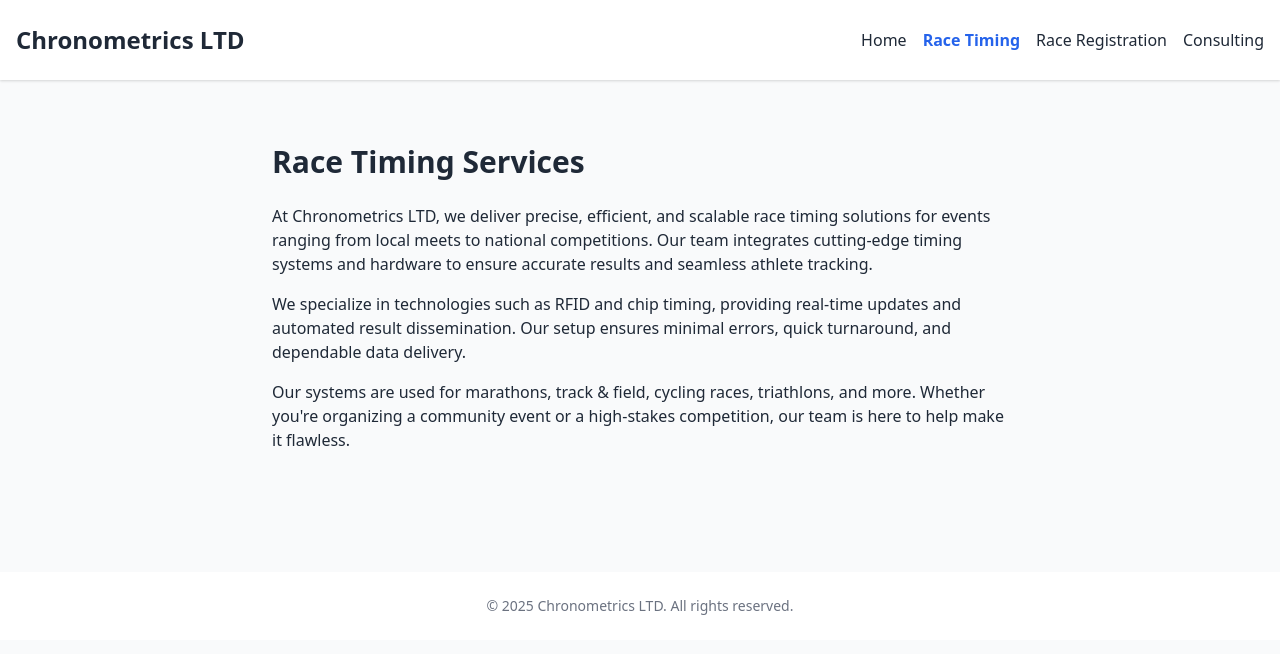
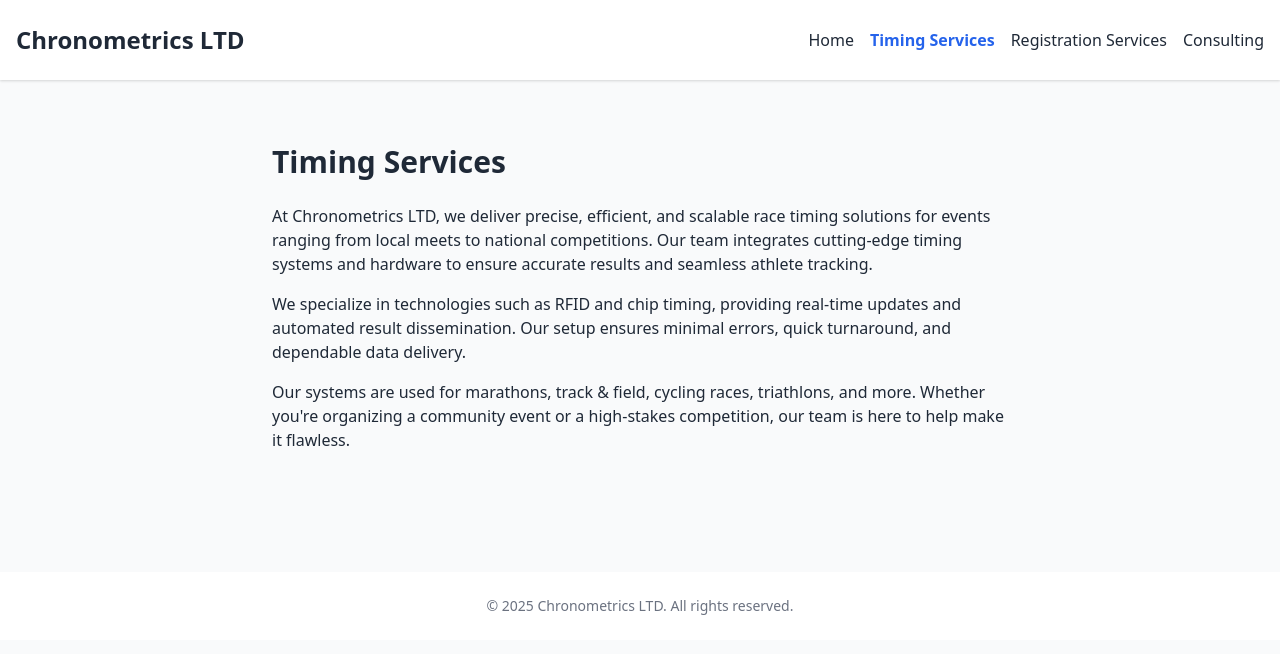
Before and after one commit to Turminator16/ChronometricsLTD, a plain HTML site: page race-timing.html in a window 1280 px wide. Drawn offline with nearby package versions, Linux system fonts and the light colour scheme.

Commit message:
Add files via upload

```diff
--- a/race-timing.html
+++ b/race-timing.html
@@ -3,25 +3,25 @@
 <head>
   <meta charset="UTF-8" />
   <meta name="viewport" content="width=device-width, initial-scale=1.0" />
-  <title>Race Timing - Chronometrics LTD</title>
+  <title>Timing Services - Chronometrics LTD</title>
   <link href="https://cdn.jsdelivr.net/npm/tailwindcss@2.2.19/dist/tailwind.min.css" rel="stylesheet">
 </head>
 <body class="bg-gray-50 text-gray-800 font-sans">
   <header class="bg-white shadow">
-    <div class="container mx-auto px-4 py-6 flex justify-between items-center">
+    <div class="container mx-auto px-4 py-6 flex flex-col sm:flex-row justify-between items-center">
       <h1 class="text-2xl font-bold">Chronometrics LTD</h1>
       <nav>
-        <ul class="flex space-x-4">
+        <ul class="flex flex-wrap justify-center space-x-4 text-sm sm:text-base">
           <li><a href="index.html" class="hover:text-blue-500">Home</a></li>
-          <li><a href="race-timing.html" class="text-blue-600 font-semibold">Race Timing</a></li>
-          <li><a href="race-registration.html" class="hover:text-blue-500">Race Registration</a></li>
+          <li><a href="race-timing.html" class="text-blue-600 font-semibold">Timing Services</a></li>
+          <li><a href="race-registration.html" class="hover:text-blue-500">Registration Services</a></li>
           <li><a href="consulting.html" class="hover:text-blue-500">Consulting</a></li>
         </ul>
       </nav>
     </div>
   </header>
   <main class="py-16 px-4 max-w-3xl mx-auto">
-    <h2 class="text-3xl font-bold mb-6">Race Timing Services</h2>
+    <h2 class="text-3xl font-bold mb-6">Timing Services</h2>
     <p class="mb-4">At Chronometrics LTD, we deliver precise, efficient, and scalable race timing solutions for events ranging from local meets to national competitions. Our team integrates cutting-edge timing systems and hardware to ensure accurate results and seamless athlete tracking.</p>
     <p class="mb-4">We specialize in technologies such as RFID and chip timing, providing real-time updates and automated result dissemination. Our setup ensures minimal errors, quick turnaround, and dependable data delivery.</p>
     <p class="mb-4">Our systems are used for marathons, track & field, cycling races, triathlons, and more. Whether you're organizing a community event or a high-stakes competition, our team is here to help make it flawless.</p>
```
Also changed, not shown: consulting.html (+4 -4 lines), race-registration.html (+6 -6 lines).
